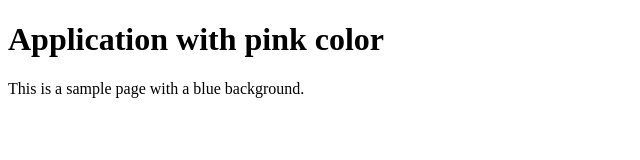
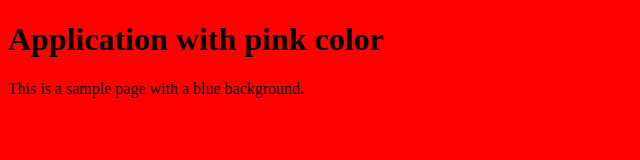
Before and after one commit to UBenakana/HelloWorld, a plain HTML site: page index.html in a window 1280 px wide. Shown: the whole page, without its empty margins (0-640 px from the left). Drawn offline with Linux system fonts and the light colour scheme.

Commit message:
Update index.html

```diff
--- a/index.html
+++ b/index.html
@@ -3,7 +3,7 @@
 <head>
     <title>Sample Page</title>
 </head>
-<body style="background-color: light pink;">
+<body style="background-color: red;">
     <h1>Application with pink color</h1>
     <p>This is a sample page with a blue background.</p>
 </body>
```
